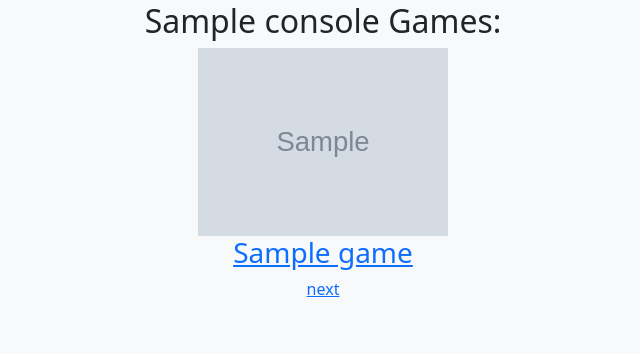
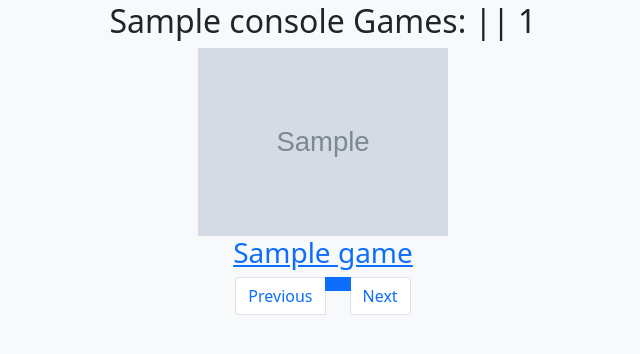
Before and after one commit to dawitt/gameFAQ, a Django app: template templates/console_all_games.html in a window 1280 px wide. Shown: the part 78-432 px from the top of the page, without its empty margins (317-957 px from the left). Run offline with Django 3.2, Linux system fonts and the light colour scheme; the template is opened without the code that fills it: most values are stand-ins (such as "Sample title", 1, 10 or a date in 2020); grey boxes marked "Sample" are stand-in pictures.

Commit message:
pagination linked styled and added page number

```diff
--- a/templates/console_all_games.html
+++ b/templates/console_all_games.html
@@ -1,7 +1,7 @@
 {% extends "base.html" %} {% block title %} <br />
 {% endblock title %} {% block content %}
 
-<h2>{{console}} Games:</h2>
+<h2>{{console}} Games: || {{games_count}}</h2>
 
 {% for game in game_list %}
 <div>
@@ -9,11 +9,37 @@
   <h3><a href="/game-detail/{{game.game_id}}">{{game.game_name}}</a></h3>
 </div>
 
-{% endfor %} {% if prev_page %}
-<p>
-  <a href="/console-games/{{console_slug}}/page-{{prev_page}}">previous</a> ||
-  <a href="/console-games/{{console_slug}}/page-{{next_page}}">next</a>
-</p>
-{% else %}
-<p><a href="/console-games/{{console_slug}}/page-{{next_page}}">next</a></p>
-{% endif %} {% endblock %}
+{% endfor %}
+
+<nav aria-label="...">
+  <ul class="pagination justify-content-center">
+  {% if prev_page < 1 %}
+
+    <li class="page-item disabled">
+      <a class="page-link" href="/console-games/{{console_slug}}/page-{{prev_page}}">Previous</a>
+    </li>
+    <li class="page-item active" aria-current="page">
+      <a class="page-link" href="#">{{prev_page|add:1}}</a>
+
+    </li>
+
+    <li class="page-item">
+      <a class="page-link" href="/console-games/{{console_slug}}/page-{{next_page}}">Next</a>
+    </li>
+  {% else %}
+  <li class="page-item disable">
+      <a class="page-link" href="/console-games/{{console_slug}}/page-{{prev_page}}">Previous</a>
+    </li>
+    <li class="page-item active" aria-current="page">
+      <a class="page-link" href="#">{{prev_page|add:1}}</a>
+
+    </li>
+
+    <li class="page-item">
+      <a class="page-link" href="/console-games/{{console_slug}}/page-{{next_page}}">Next</a>
+    </li>
+  {% endif %}
+  </ul>
+</nav>
+
+{% endblock %}
```
Also changed, not shown: notification/migrations/0001_initial.py, posts/migrations/0001_initial.py, posts/migrations/0002_auto_20211009_2346.py (deleted).
